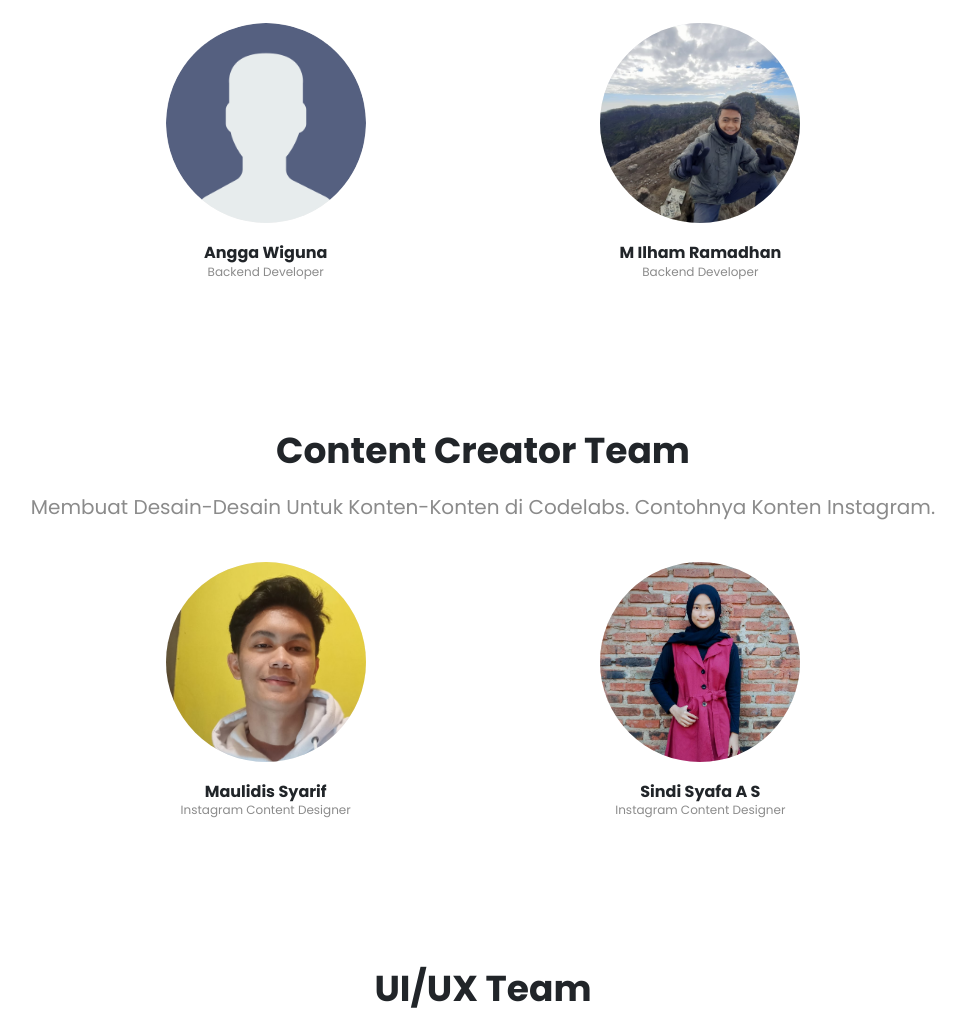
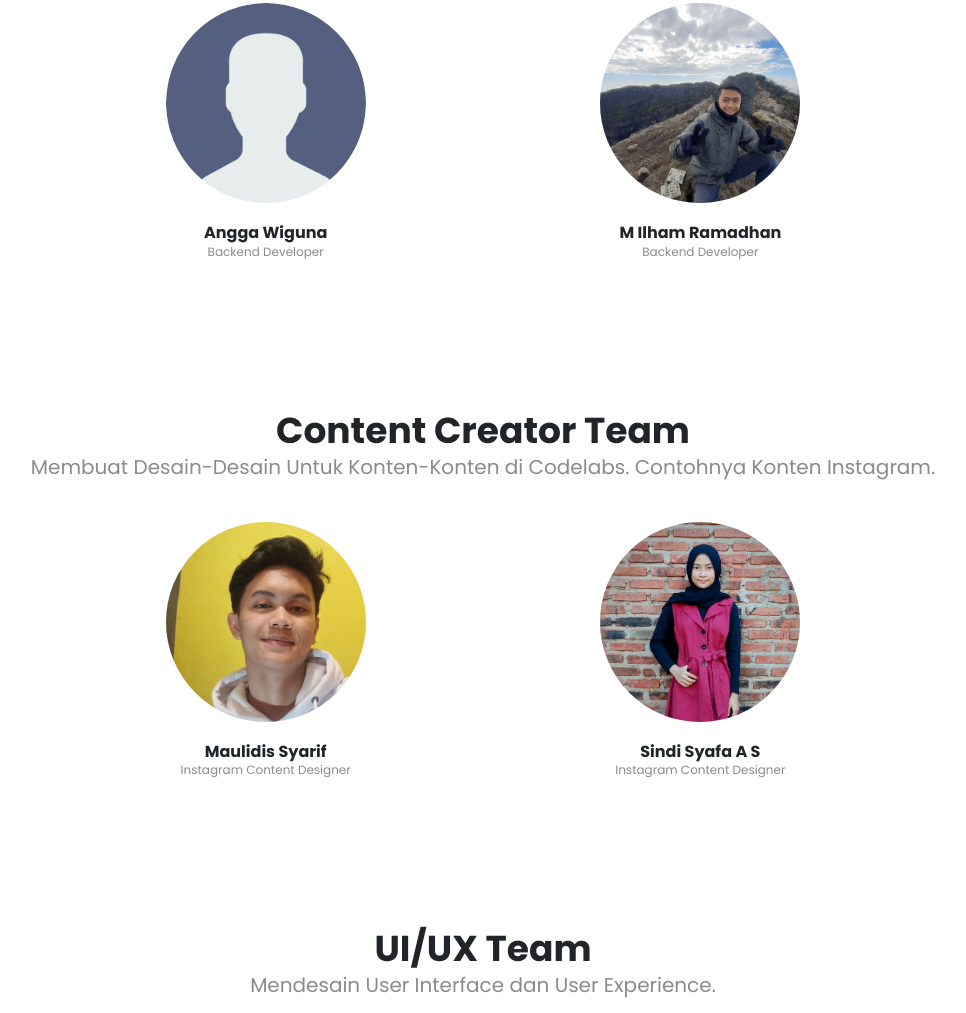
Before and after one commit to sandi-fauzan/codelabs, a plain HTML site: page team.html in a window 1280 px wide. Shown: the part 1167-2180 px from the top of the page, without its empty margins (157-1123 px from the left). Drawn offline with nearby package versions, Linux system fonts and the light colour scheme.

Commit message:
Update team.css

```diff
--- a/team.css
+++ b/team.css
@@ -117,7 +117,7 @@ body {
 .teams h3 {
   text-align: center;
   font-size: 36px;
-  margin: 20px 0;
+  margin: 60px 0 0 0;
   font-weight: 700;
   padding-top: 100px;
 }
```
